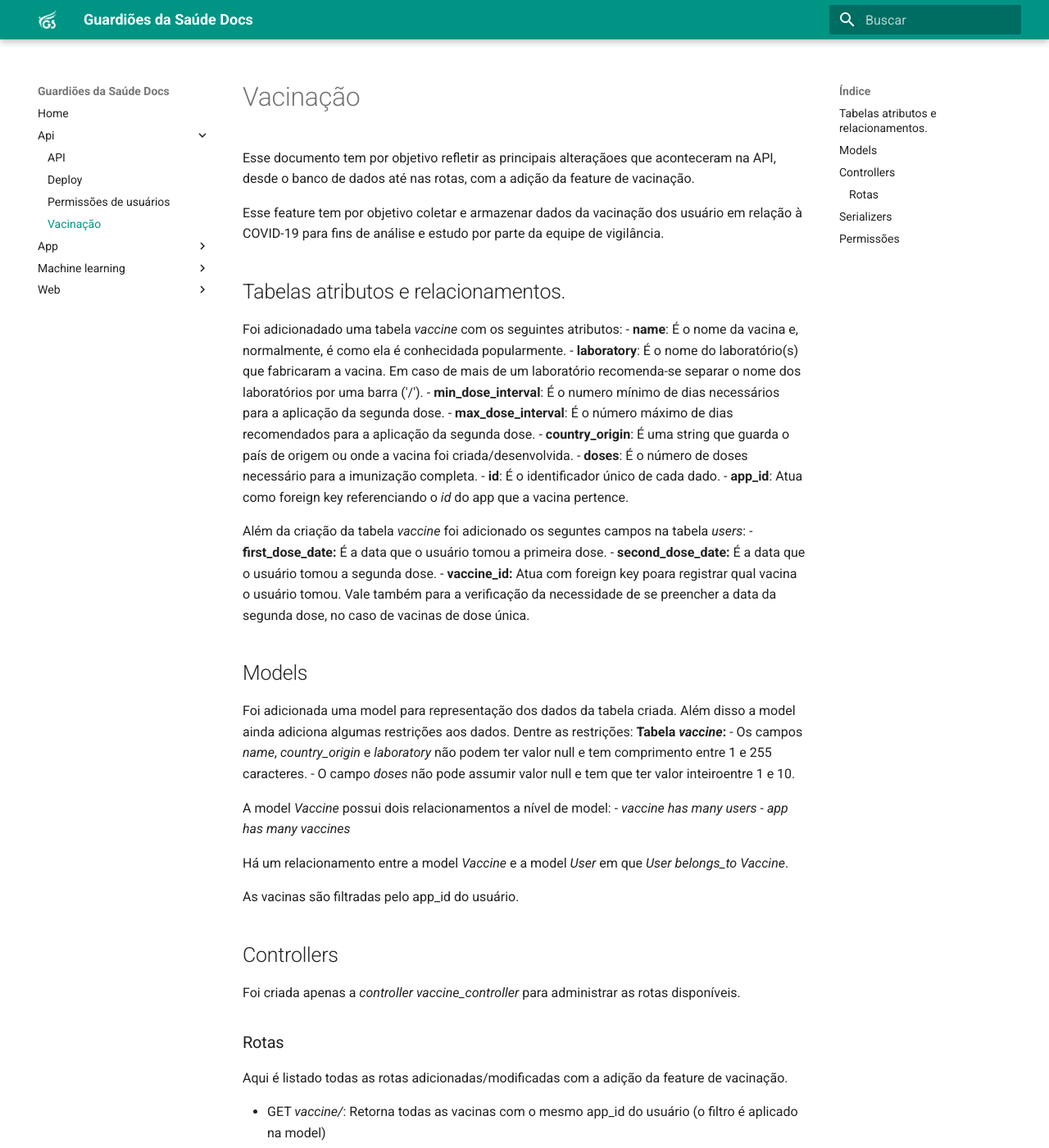
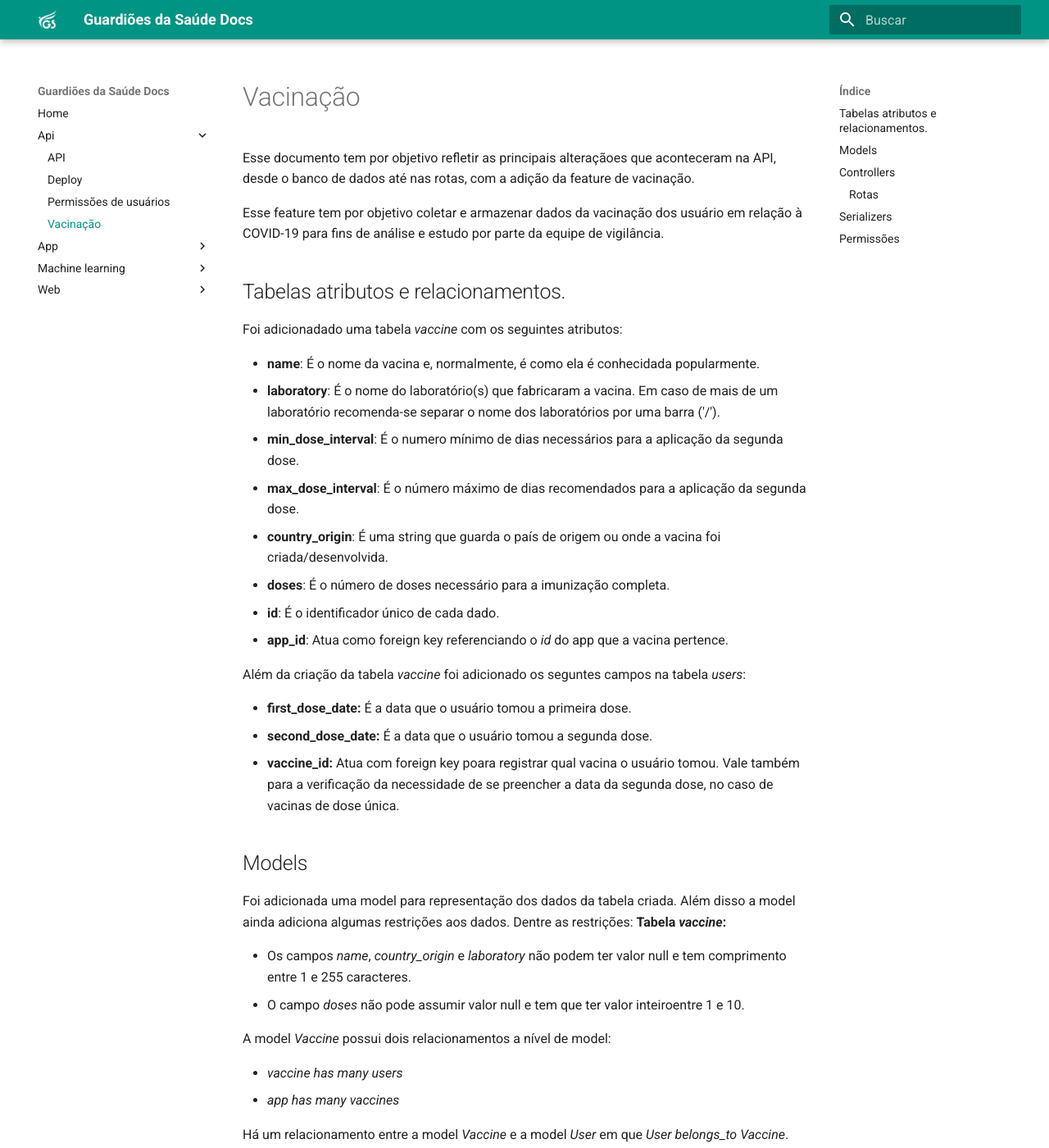
Before and after one commit to ProEpiDesenvolvimento/guardioes-docs, an MkDocs documentation site: the page built from docs/api/vacinacao.md, in a window 1280 px wide and 1400 px high. Shown: the whole window at 82% size. Built offline with MkDocs 1.6.1 and Material for MkDocs 9.7.7, drawn with Linux system fonts in a browser that asks for light colours; some of the changed text lies outside the part shown.

Commit message:
Auto fix linebreaks with Prettier

```diff
--- a/docs/api/vacinacao.md
+++ b/docs/api/vacinacao.md
@@ -6,7 +6,8 @@ Esse feature tem por objetivo coletar e armazenar dados da vacinação dos usuá
 
 ## Tabelas atributos e relacionamentos.
 
-Foi adicionadado uma tabela *vaccine* com os seguintes atributos:
+Foi adicionadado uma tabela _vaccine_ com os seguintes atributos:
+
 - **name**: É o nome da vacina e, normalmente, é como ela é conhecidada popularmente.
 - **laboratory**: É o nome do laboratório(s) que fabricaram a vacina. Em caso de mais de um laboratório recomenda-se separar o nome dos laboratórios por uma barra ('/').
 - **min_dose_interval**: É o numero mínimo de dias necessários para a aplicação da segunda dose.
@@ -14,9 +15,10 @@ Foi adicionadado uma tabela *vaccine* com os seguintes atributos:
 - **country_origin**: É uma string que guarda o país de origem ou onde a vacina foi criada/desenvolvida.
 - **doses**: É o número de doses necessário para a imunização completa.
 - **id**: É o identificador único de cada dado.
-- **app_id**: Atua como foreign key referenciando o *id* do app que a vacina pertence.
+- **app_id**: Atua como foreign key referenciando o _id_ do app que a vacina pertence.
 
 Além da criação da tabela _vaccine_ foi adicionado os seguntes campos na tabela _users_:
+
 - **first_dose_date:** É a data que o usuário tomou a primeira dose.
 - **second_dose_date:** É a data que o usuário tomou a segunda dose.
 - **vaccine_id:** Atua com foreign key poara registrar qual vacina o usuário tomou. Vale também para a verificação da necessidade de se preencher a data da segunda dose, no caso de vacinas de dose única.
@@ -24,38 +26,41 @@ Além da criação da tabela _vaccine_ foi adicionado os seguntes campos na tabe
 ## Models
 
 Foi adicionada uma model para representação dos dados da tabela criada. Além disso a model ainda adiciona algumas restrições aos dados. Dentre as restrições:
-**Tabela *vaccine*:**
-- Os campos *name*, *country_origin* e *laboratory* não podem ter valor null e tem comprimento entre 1 e 255 caracteres.
-- O campo *doses* não pode assumir valor null e tem que ter valor inteiroentre 1 e 10.
+**Tabela _vaccine_:**
 
-A model *Vaccine* possui dois relacionamentos a nível de model:
-- *vaccine has many users*
-- *app has many vaccines*
+- Os campos _name_, _country_origin_ e _laboratory_ não podem ter valor null e tem comprimento entre 1 e 255 caracteres.
+- O campo _doses_ não pode assumir valor null e tem que ter valor inteiroentre 1 e 10.
 
-Há um relacionamento entre a model *Vaccine* e a model *User* em que *User* *belongs_to* *Vaccine*.
+A model _Vaccine_ possui dois relacionamentos a nível de model:
+
+- _vaccine has many users_
+- _app has many vaccines_
+
+Há um relacionamento entre a model _Vaccine_ e a model _User_ em que _User_ _belongs_to_ _Vaccine_.
 
 As vacinas são filtradas pelo app_id do usuário.
 
 ## Controllers
 
-Foi criada apenas a *controller vaccine_controller* para administrar as rotas disponíveis.
+Foi criada apenas a _controller vaccine_controller_ para administrar as rotas disponíveis.
 
 ### Rotas
 
 Aqui é listado todas as rotas adicionadas/modificadas com a adição da feature de vacinação.
 
-- GET *vaccine/*: Retorna todas as vacinas com o mesmo app_id do usuário (o filtro é aplicado na model)
-- GET *vaccine/{id}/*: Retorna apenas a vacina com o id especificado.
-- POST *vaccine/*: Cria uma vacina com o app_id do usuário que a criou.
-- PATCH/PUT *vaccine/{id}/*: Atualiza os dados da vacina que tenha o id especificado.
-- DELETE *vaccine/{id}/*: Deleta a vacina com o id especificado.
+- GET _vaccine/_: Retorna todas as vacinas com o mesmo app_id do usuário (o filtro é aplicado na model)
+- GET _vaccine/{id}/_: Retorna apenas a vacina com o id especificado.
+- POST _vaccine/_: Cria uma vacina com o app_id do usuário que a criou.
+- PATCH/PUT _vaccine/{id}/_: Atualiza os dados da vacina que tenha o id especificado.
+- DELETE _vaccine/{id}/_: Deleta a vacina com o id especificado.
 
 ## Serializers
 
-Foi adicionado uma *serializer*, *vaccine_serializer* e feita alteração na de usuários retornar a vacina do usuário.
+Foi adicionado uma _serializer_, _vaccine_serializer_ e feita alteração na de usuários retornar a vacina do usuário.
 
 ## Permissões
 
-As permissões de cada usuário em relação à *vaccine*:
+As permissões de cada usuário em relação à _vaccine_:
+
 - **Admin**: Gerenciar
 - **Usuários**: Ler
```
